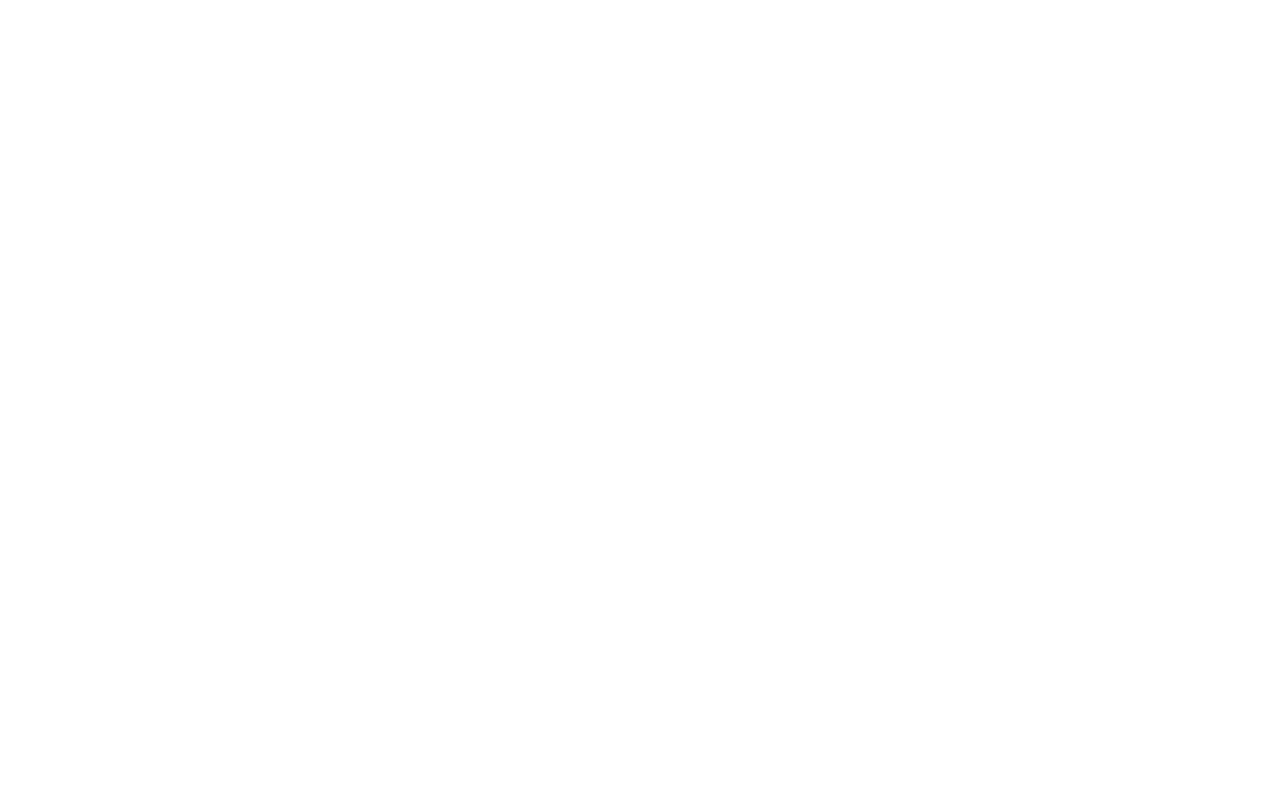
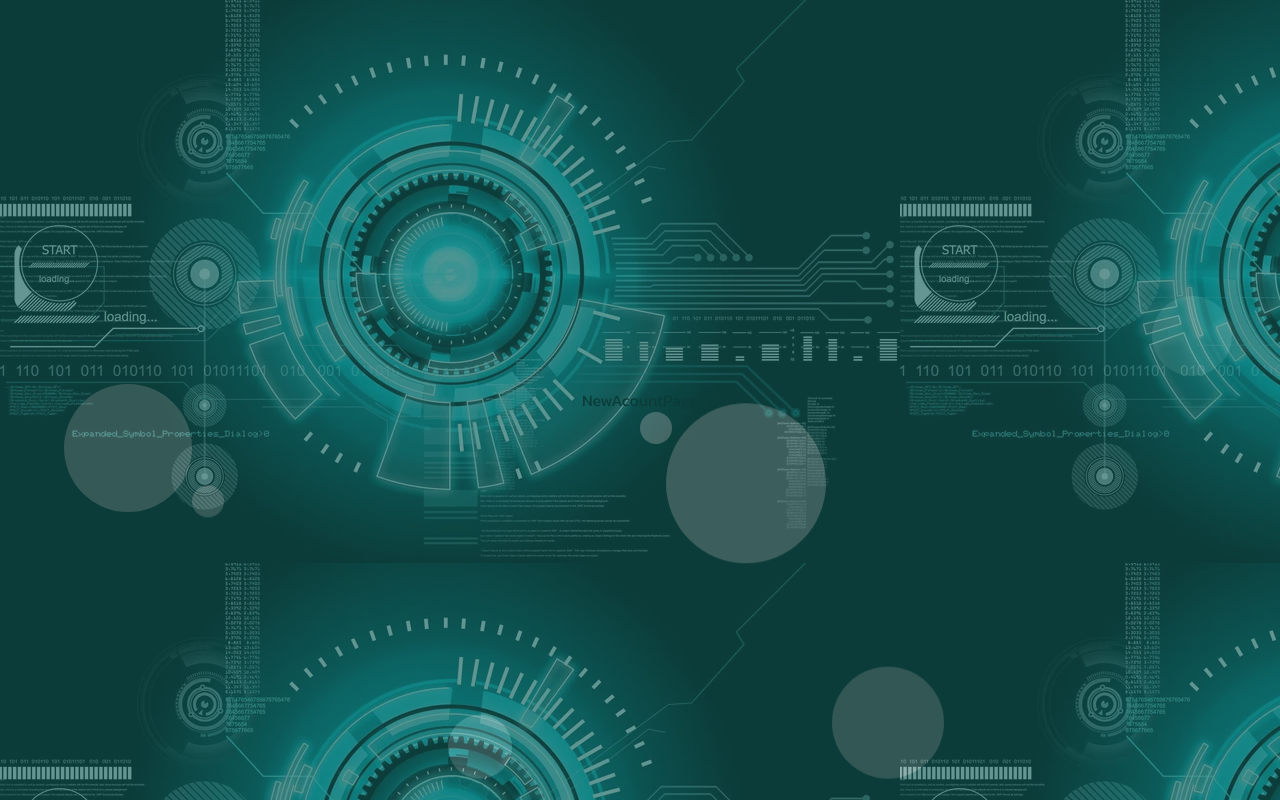
Before and after one commit to EmyRub/condusefApp, a React (Vite) app: page /newAcount in a window 1280 px wide. Before the commit this address had no page. Built offline with nearby package versions, Linux system fonts and the light colour scheme.

Commit message:
bg login

```diff
--- /dev/null
+++ b/src/layouts/BgLogin.tsx
@@ -0,0 +1,25 @@
+import { Outlet } from "react-router-dom";
+import ParticlesBackground from "../components/particles/ParticlesBackground";
+
+export default function BgLogin() {
+    return (
+        <main className="bg-[url('/bg1.jpg')] h-screen w-full flex justify-center items-center p-4 relative overflow-hidden">
+
+            <div className="bg-teal-800 opacity-65 absolute w-full h-full">
+                <ParticlesBackground />
+                <ParticlesBackground />
+                <ParticlesBackground />
+                <ParticlesBackground />
+                <ParticlesBackground />
+                <ParticlesBackground />
+                <ParticlesBackground />
+                <ParticlesBackground />
+                <ParticlesBackground />
+                <ParticlesBackground />
+            </div>
+
+            <Outlet />
+
+        </main>
+    )
+}
--- a/src/router.tsx
+++ b/src/router.tsx
@@ -2,12 +2,19 @@
 import IndexPage from "./views/IndexPage";
 import Layout from "./layouts/Layout";
 import LoginPage from "./views/LoginPage";
+import NewAcountPage from "./views/NewAcountPage";
+import BgLogin from "./layouts/BgLogin";
 
 export default function AppRouter() {
     return (
         <BrowserRouter>
             <Routes>
-                <Route path="/" element={<LoginPage />}></Route>
+
+                <Route element={<BgLogin/>}>
+                    <Route path="/" element={<LoginPage />}></Route>
+                    <Route path="/newAcount" element={<NewAcountPage />}></Route>
+                </Route>
+
                 <Route element={<Layout />}>
                     <Route path="/inicio" element={<IndexPage />}></Route>
                 </Route>
--- a/src/views/LoginPage.tsx
+++ b/src/views/LoginPage.tsx
@@ -1,24 +1,8 @@
 import { NavLink } from "react-router-dom";
-import ParticlesBackground from "../components/particles/ParticlesBackground";
 import { UserIcon, KeyIcon } from "@heroicons/react/16/solid";
 
 export default function LoginPage() {
     return (
-        <>
-            <main className="bg-[url('/bg1.jpg')] h-screen w-full flex justify-center items-center p-4 relative overflow-hidden">
-
-                <div className="bg-teal-800 opacity-65 absolute w-full h-full">
-                    <ParticlesBackground />
-                    <ParticlesBackground />
-                    <ParticlesBackground />
-                    <ParticlesBackground />
-                    <ParticlesBackground />
-                    <ParticlesBackground />
-                    <ParticlesBackground />
-                    <ParticlesBackground />
-                    <ParticlesBackground />
-                    <ParticlesBackground />
-                </div>
 
         <form className="w-11/12 md:w-2/4 md:max-w-2xl mx-auto my-20 p-8 bg-gradient-to-t from-cyan-500 to-slate-800 rounded-xl shadow-lg opacity-90">
 
@@ -36,8 +20,7 @@
 
             <input className="bg-teal-900 rounded-3xl block w-full mt-9 p-3 cursor-pointer text-white hover:bg-teal-600" type="submit" value="Iniciar Sesión" />
 
-                    <button className="bg-teal-900 rounded-3xl block w-full mt-3 p-3 cursor-pointer text-white hover:bg-teal-600">Crear Cuenta</button>
-
+            <NavLink to='./newAcount' className='bg-teal-900 rounded-3xl block w-full mt-3 p-3 cursor-pointer text-white text-center hover:bg-teal-600'>Crear Cuenta</NavLink>
 
             <div className="mt-8 flex flex-col center md:flex-row md:justify-between items-center">
 
@@ -46,13 +29,11 @@
                 <img src="../logo-condusef.png" alt="Logo Condusef" className="max-w-36" />
 
                 <p className="text-right text-white">¿Olvidaste tu contraseña?
-                            <NavLink to='/' className='underline text-sm block font-light'> Has clic aquí</NavLink>
+                    <NavLink to='/' className='underline text-sm block font-light'>Has clic aquí</NavLink>
                 </p>
             </div>
 
         </form>
 
-            </main>
-        </>
     )
 }
--- /dev/null
+++ b/src/views/NewAcountPage.tsx
@@ -0,0 +1,6 @@
+
+export default function NewAcountPage() {
+  return (
+    <div>NewAcountPage</div>
+  )
+}
```
Lines whose indentation alone changed are shown as unchanged.
